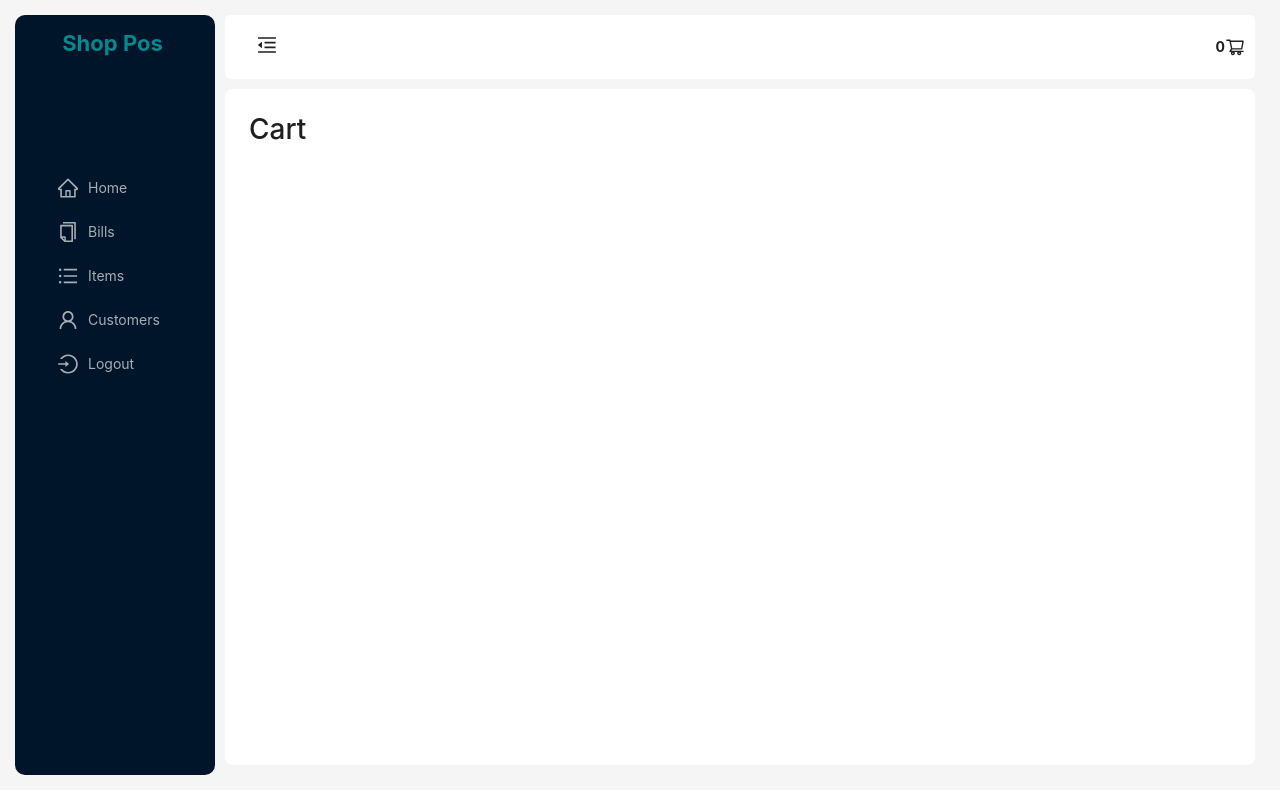
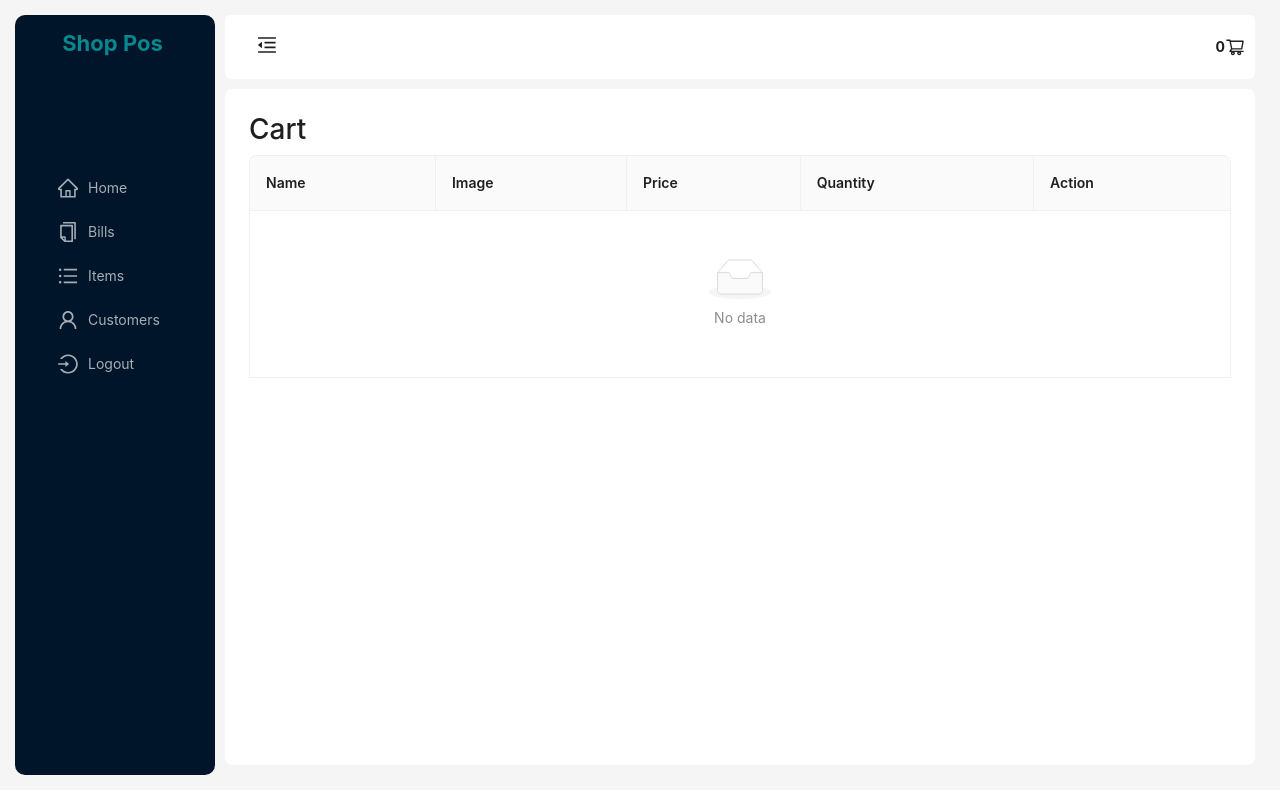
Before and after one commit to PiyushChavan24/Retail-store, a React (Create React App) app: page /cart in a window 1280 px wide. Built offline with nearby package versions, Linux system fonts and the light colour scheme.

Commit message:
items change

```diff
--- a/src/components/DefaultLayout.js
+++ b/src/components/DefaultLayout.js
@@ -21,16 +21,25 @@ const { Header, Sider, Content } = Layout;
 const DefaultLayout = (props) => {
  const navigate = useNavigate();
  const [collapsed, setCollapsed] = useState(false);
- const { cartItems } = useSelector((state) => state.rootReducer);
+ const { cartItems, loading } = useSelector((state) => state.rootReducer);
  const {
   token: { colorBgContainer, borderRadiusLG },
  } = theme.useToken();
+
  useEffect(() => {
   localStorage.setItem("cartItems", JSON.stringify(cartItems));
  }, [cartItems]);
 
  return (
   <Layout>
+   {loading && (
+    <div className="spinner">
+     <div
+      className="spinner-border"
+      style={{ width: "3rem", height: "3rem" }}
+      role="status"></div>
+    </div>
+   )}
    <Sider trigger={null} collapsible collapsed={collapsed}>
     <div className="demo-logo-vertical">
      <h3>Shop Pos</h3>
@@ -38,9 +47,8 @@ const DefaultLayout = (props) => {
     <Menu
      theme="dark"
      mode="inline"
-     defaultSelectedKeys={[window.location.pathname]} // Wrap it in square brackets
-    >
-     {/* /**we added window.location.pathname to highlight the current page in the sidebar**/}
+     defaultSelectedKeys={[window.location.pathname]}>
+     {/* We added window.location.pathname to highlight the current page in the sidebar */}
      <Menu.Item key="/home" icon={<HomeOutlined />}>
       <Link to="/home">Home</Link>
      </Menu.Item>
@@ -54,7 +62,7 @@ const DefaultLayout = (props) => {
       <Link to="/customers">Customers</Link>
      </Menu.Item>
      <Menu.Item key="/logout" icon={<LoginOutlined />}>
-      Logout
+      <Link to="/logout">Logout</Link>
      </Menu.Item>
     </Menu>
    </Sider>
--- a/src/components/item.js
+++ b/src/components/item.js
@@ -8,7 +8,7 @@ function Item({ item }) {
  const dispatch = useDispatch();
 
  function addToCart() {
-  dispatch({ type: "addtoCart", payload: item }); // Ensure the action type matches exactly with the reducer case
+  dispatch({ type: "addtoCart", payload: { ...item, quantity: 1 } }); // Ensure the action type matches exactly with the reducer case
  }
 
  return (
--- a/src/pages/CartPage.js
+++ b/src/pages/CartPage.js
@@ -2,11 +2,96 @@
 
 import React from "react";
 import DefaultLayout from "../components/DefaultLayout";
+import { useDispatch, useSelector } from "react-redux";
+import { Table } from "antd";
+import {
+ DeleteOutlined,
+ PlusCircleOutlined,
+ MinusCircleOutlined,
+} from "@ant-design/icons";
 
 function CartPage() {
+ const { cartItems } = useSelector((state) => state.rootReducer);
+ const dispatch = useDispatch();
+ const increaseQuantity = (record) => {
+  dispatch({
+   type: "updateCart",
+   payload: { ...record, quantity: record.quantity + 1 },
+  });
+ };
+ const decreaseQuantity = (record) => {
+  if (record.quantity !== 1) {
+   dispatch({
+    type: "updateCart",
+    payload: { ...record, quantity: record.quantity - 1 },
+   });
+  }
+ };
+ const filteredCartItems = cartItems.filter((item) => item); // Filter out null values
+ console.log(filteredCartItems);
+
+ const columns = [
+  {
+   title: "Name",
+   dataIndex: "name",
+   key: "name",
+  },
+  {
+   title: "Image",
+   dataIndex: "image",
+   key: "image",
+   render: (image) => <img src={image} alt="" height="60" width="60" />,
+  },
+  {
+   title: "Price",
+   dataIndex: "price",
+   key: "price",
+  },
+  {
+   title: "Quantity",
+   dataIndex: "_id",
+   render: (id, record) => (
+    <div>
+     <PlusCircleOutlined
+      className="mx-3"
+      onClick={() => increaseQuantity(record)}
+     />
+     <b>{record.quantity}</b>
+     <MinusCircleOutlined
+      className="mx-3"
+      onClick={() => decreaseQuantity(record)}
+     />
+    </div>
+   ),
+  },
+  {
+   title: "Action",
+   dataIndex: "_id",
+   key: "action",
+   render: (id, record) => (
+    <DeleteOutlined
+     onClick={() => dispatch({ type: "deleteFromCart", payload: record })}
+    />
+   ),
+  },
+ ];
+
+ // Handle delete action
+ const handleDelete = (item) => {
+  console.log("Deleting item: ", item);
+  // Dispatch action to remove item from cart
+  // dispatch({ type: 'REMOVE_FROM_CART', payload: item });
+ };
+
  return (
   <DefaultLayout>
    <h3>Cart</h3>
+   <Table
+    columns={columns}
+    dataSource={filteredCartItems}
+    bordered
+    rowKey="_id"
+   />
   </DefaultLayout>
  );
 }
--- a/src/pages/HomePage.js
+++ b/src/pages/HomePage.js
@@ -6,17 +6,21 @@ import axios from "axios";
 import { Col, Row } from "antd";
 import Item from "../components/item"; // Make sure to use the correct component name
 import "../resources/items.css";
+import { useDispatch } from "react-redux";
 function HomePage() {
  const [itemsData, setItemsData] = useState([]);
-
+ const dispatch = useDispatch();
  // getAllItems is used to get data of items using http://localhost:5000/api/items/get-all-items
  const getAllItems = () => {
+  dispatch({ type: "showloading" });
   axios
    .get("/api/items/get-all-items")
    .then((response) => {
+    dispatch({ type: "hideloading" });
     setItemsData(response.data); // Set the fetched data to state
    })
    .catch((error) => {
+    dispatch({ type: "hideloading" });
     console.log(error);
    });
  };
--- a/src/pages/Items.js
+++ b/src/pages/Items.js
@@ -1,9 +1,122 @@
 /** @format */
 
 import React from "react";
+import DefaultLayout from "../components/DefaultLayout";
+import { useEffect, useState } from "react";
+import axios from "axios";
+import { DeleteOutlined, EditOutlined } from "@ant-design/icons";
+import "../resources/items.css";
+import { useDispatch } from "react-redux";
+import { Button, Form, Modal, Table, Input, Select } from "antd";
 
 function Items() {
- return <div className="m-5">Item</div>;
+ const [itemsData, setItemsData] = useState([]);
+ const [addEditModelVisibility, setAddEditModelVisibility] = useState(false);
+ const dispatch = useDispatch();
+ // getAllItems is used to get data of items using http://localhost:5000/api/items/get-all-items
+ const getAllItems = () => {
+  dispatch({ type: "showloading" });
+  axios
+   .get("/api/items/get-all-items")
+   .then((response) => {
+    dispatch({ type: "hideloading" });
+    setItemsData(response.data); // Set the fetched data to state
+   })
+   .catch((error) => {
+    dispatch({ type: "hideloading" });
+    console.log(error);
+   });
+ };
+
+ useEffect(() => {
+  getAllItems();
+ }, []);
+ const columns = [
+  {
+   title: "Name",
+   dataIndex: "name",
+   key: "name",
+  },
+  {
+   title: "Image",
+   dataIndex: "image",
+   key: "image",
+   render: (image) => <img src={image} alt="" height="60" width="60" />,
+  },
+  {
+   title: "Price",
+   dataIndex: "price",
+   key: "price",
+  },
+  {
+   title: "Category",
+   dataIndex: "category",
+  },
+  {
+   title: "Action",
+   dataIndex: "_id",
+   key: "action",
+   render: (id, record) => (
+    <div className="d-flex">
+     <DeleteOutlined className="mx-2" />
+     <EditOutlined className="mx-2" />
+    </div>
+   ),
+  },
+ ];
+ const onFinish = (values) => {
+  dispatch({ type: "showloading" });
+  axios
+   .post("/api/items/add-item")
+   .then((response) => {
+    dispatch({ type: "hideloading" });
+    setItemsData(response.data); // Set the fetched data to state
+   })
+   .catch((error) => {
+    dispatch({ type: "hideloading" });
+    console.log(error);
+   });
+ };
+ return (
+  <DefaultLayout>
+   <div className="d-flex justify-content-between">
+    <h3>Items</h3>
+    <Button type="primary" onClick={() => setAddEditModelVisibility(true)}>
+     Add Item
+    </Button>
+   </div>
+   <Table columns={columns} dataSource={itemsData} bordered />
+   <Modal
+    visible={addEditModelVisibility}
+    title="Add New Item"
+    footer={false}
+    onCancel={() => setAddEditModelVisibility(false)}>
+    <Form layout="vertical" onFinish={onFinish}>
+     <Form.Item name="name" label="Name">
+      <Input />
+     </Form.Item>
+     <Form.Item name="price" label="Price">
+      <Input />
+     </Form.Item>
+     <Form.Item name="image" label="Image URL">
+      <Input />
+     </Form.Item>
+     <Form.Item name="category" label="Category">
+      <Select>
+       <Select.Option value="fruits">Fruits</Select.Option>
+       <Select.Option value="vegetables">Vegetables</Select.Option>
+       <Select.Option value="meat">Meat</Select.Option>
+      </Select>
+     </Form.Item>
+     <div className="d-flex justify-content-end">
+      <Button htmlType="submit" type="Primary">
+       Save
+      </Button>
+     </div>
+    </Form>
+   </Modal>
+  </DefaultLayout>
+ );
 }
 
 export default Items;
--- a/src/redux/rootReducer.js
+++ b/src/redux/rootReducer.js
@@ -12,6 +12,32 @@ export const rootReducer = (state = initialState, action) => {
     ...state,
     cartItems: [...state.cartItems, action.payload],
    };
+  case "deleteFromCart":
+   return {
+    ...state,
+    cartItems: state.cartItems.filter(
+     (item) => item._id !== action.payload._id
+    ),
+   };
+  case "updateCart":
+   return {
+    ...state,
+    cartItems: state.cartItems.map((item) =>
+     item._id === action.payload._id
+      ? { ...item, quantity: action.payload.quantity }
+      : item
+    ),
+   };
+  case "showLoading":
+   return {
+    ...state,
+    loading: true,
+   };
+  case "hideLoading":
+   return {
+    ...state,
+    loading: false,
+   };
   default:
    return state;
  }
--- a/src/resources/items.css
+++ b/src/resources/items.css
@@ -18,3 +18,17 @@
  background-color: rgb(30, 216, 30) !important;
  color: white !important;
 }
+Input {
+ border: 1px solid rgb(3, 68, 54) !important;
+ box-shadow: none !important;
+ outline: none !important;
+}
+Input:focus {
+ box-shadow: none !important;
+ outline: none !important;
+}
+.ant-select-selector {
+ border: 1px solid rgb(3, 68, 54) !important;
+ box-shadow: none !important;
+ outline: none !important;
+}
--- a/src/resources/layout.css
+++ b/src/resources/layout.css
@@ -72,16 +72,23 @@
  font-size: 22px;
  font-weight: bold;
  text-align: center;
- padding-bottom: 100px !important;
+ padding-bottom: 100px !important; /* Adjust the padding as needed */
 }
 
 .ant-menu-item-selected {
  background-color: #047979 !important;
- border-top-right-radius: 15px !important;
- border-bottom-right-radius: 15px !important;
- border-top-left-radius: 15px !important;
- border-bottom-left-radius: 15px !important;
+ border-radius: 15px !important; /* Adjust border-radius if needed */
 }
-.cart-coount {
- cursor: pointer;
+
+.cart-count {
+ cursor: pointer; /* Corrected spelling of class name */
 }
+
+.spinner-border {
+ height: 3rem;
+ width: 3rem;
+ position: absolute;
+ top: 50%;
+ left: 50%;
+ transform: translate(-50%, -50%);
+}
```
